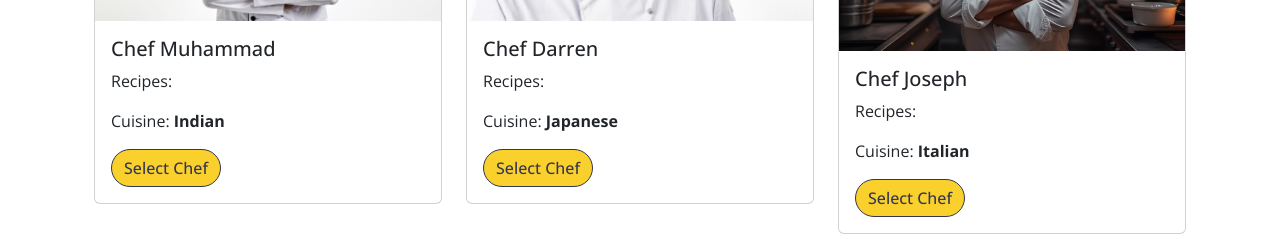
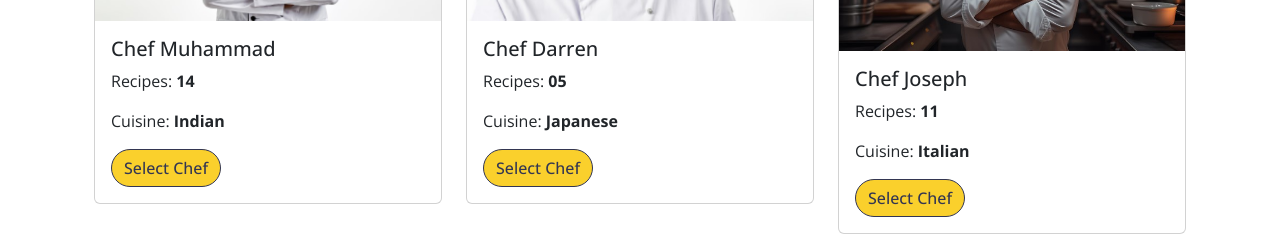
Before and after one commit to Ian-Garrigan/react-pwa-group-project, a React (Create React App) app: page /HelloChefBooking in a window 1280 px wide. Shown: the part 496-732 px from the top of the page. Built offline with nearby package versions, Linux system fonts and the light colour scheme.

Commit message:
Amend chef recipe count

```diff
--- a/src/components/ChefCards.js
+++ b/src/components/ChefCards.js
@@ -13,7 +13,7 @@ function ChefCards({ chefs, onSelectChef }) {
         <Card.Body>
           <Card.Title>{chefs.name}</Card.Title>
           <Card.Text>
-            Recipes: <b>{chefs.recipesCount}</b>
+            Recipes: <b>{chefs.recipesNum}</b>
           </Card.Text>
           <Card.Text>
             Cuisine: <b>{chefs.cuisine}</b>
```
